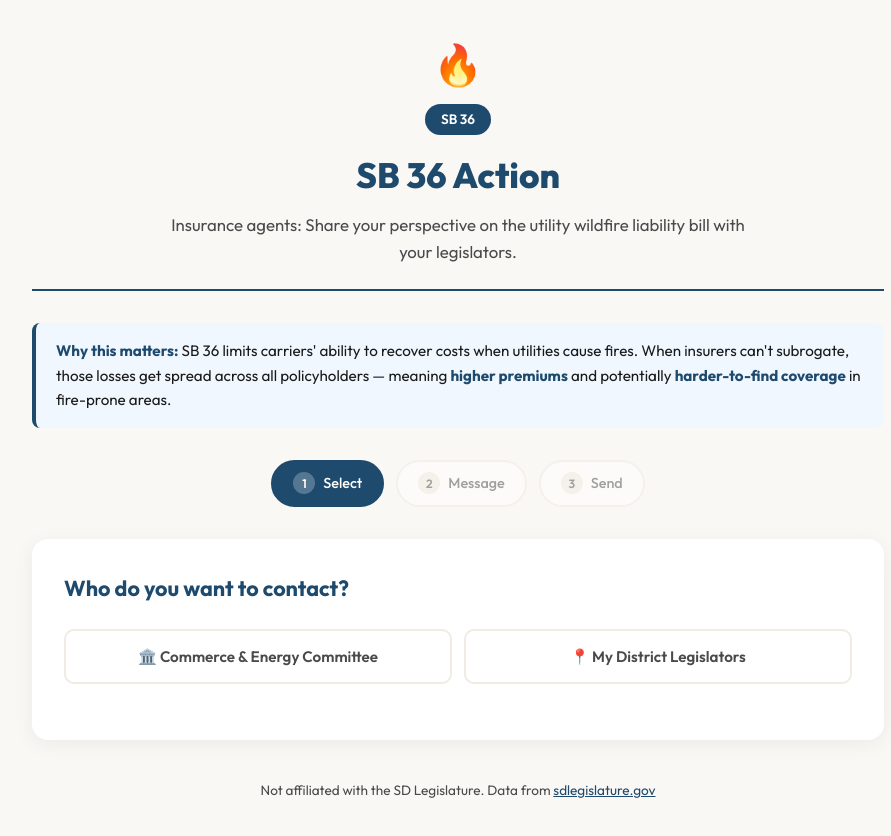
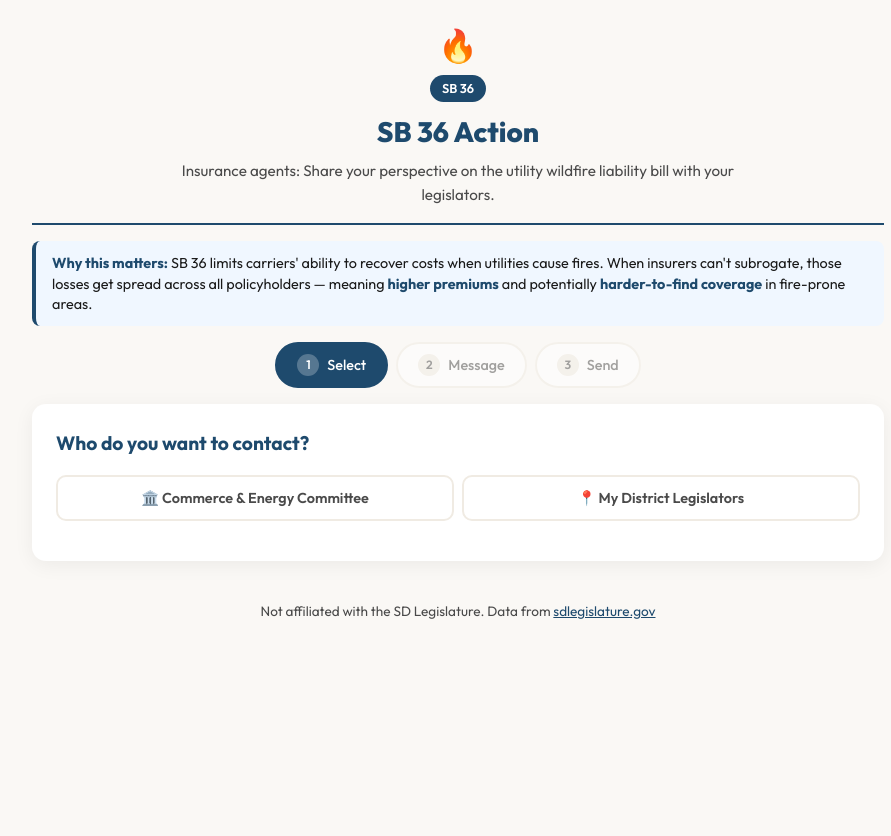
Before and after one commit to bs-stuff/SDSB36, a website: page index.html in a window 1280 px wide. Shown: the whole page, without its empty margins (182-1073 px from the left). After the commit the page ends 800 px from the top, so only its background shows below. Drawn offline with nearby package versions, Linux system fonts and the light colour scheme; some packages are replaced by stand-ins of ours.

Commit message:
Reduce desktop scrolling - compact header, alert, cards, and spacing

```diff
--- a/index.html
+++ b/index.html
@@ -40,27 +40,32 @@
         .app-container {
             max-width: 900px;
             margin: 0 auto;
-            padding: 2rem 1.5rem 4rem;
+            padding: 1.25rem 1.5rem 3rem;
         }
 
-        /* Header */
+        /* Header - compact */
         .header {
             text-align: center;
-            margin-bottom: 2rem;
-            padding-bottom: 1.5rem;
+            margin-bottom: 1rem;
+            padding-bottom: 1rem;
             border-bottom: 2px solid var(--blue-pro);
         }
 
+        .header-icon {
+            font-size: 2rem;
+            margin-bottom: 0.25rem;
+        }
+
         .header h1 {
-            font-size: 2.2rem;
+            font-size: 1.75rem;
             font-weight: 800;
             color: var(--blue-pro);
-            margin-bottom: 0.5rem;
+            margin-bottom: 0.25rem;
         }
 
         .header p {
             color: var(--text-mid);
-            font-size: 1.05rem;
+            font-size: 0.95rem;
             max-width: 600px;
             margin: 0 auto;
         }
@@ -69,33 +74,34 @@
             display: inline-block;
             background: var(--blue-pro);
             color: white;
-            padding: 0.3rem 1rem;
+            padding: 0.2rem 0.75rem;
             border-radius: 50px;
             font-weight: 600;
-            font-size: 0.85rem;
-            margin-bottom: 0.75rem;
+            font-size: 0.8rem;
+            margin-bottom: 0.5rem;
         }
 
-        /* Alert */
+        /* Alert - inline compact */
         .alert-box {
             background: #f0f7ff;
             border-left: 4px solid var(--blue-pro);
             border-radius: 8px;
-            padding: 1rem 1.25rem;
-            margin-bottom: 2rem;
-            font-size: 0.95rem;
+            padding: 0.75rem 1rem;
+            margin-bottom: 1rem;
+            font-size: 0.9rem;
+            line-height: 1.4;
         }
 
         .alert-box strong {
             color: var(--blue-pro);
         }
 
-        /* Steps */
+        /* Steps - compact */
         .steps {
             display: flex;
             justify-content: center;
-            gap: 0.75rem;
-            margin-bottom: 2rem;
+            gap: 0.5rem;
+            margin-bottom: 1rem;
         }
 
         .step {
@@ -154,43 +160,43 @@
         /* Cards */
         .card {
             background: white;
-            border-radius: 16px;
-            padding: 2rem;
+            border-radius: 14px;
+            padding: 1.5rem;
             box-shadow: 0 4px 20px rgba(0,0,0,0.06);
-            margin-bottom: 1.5rem;
+            margin-bottom: 1rem;
         }
 
         .card-header {
-            margin-bottom: 1.5rem;
+            margin-bottom: 1rem;
         }
 
         .card-header h2 {
-            font-size: 1.35rem;
+            font-size: 1.2rem;
             font-weight: 700;
             color: var(--blue-pro);
-            margin-bottom: 0.25rem;
+            margin-bottom: 0.15rem;
         }
 
         .card-header p {
             color: var(--text-mid);
-            font-size: 0.95rem;
+            font-size: 0.9rem;
         }
 
         /* Tab buttons */
         .tab-row {
             display: flex;
-            gap: 0.75rem;
-            margin-bottom: 1.5rem;
+            gap: 0.5rem;
+            margin-bottom: 1rem;
         }
 
         .tab-btn {
             flex: 1;
-            padding: 1rem;
+            padding: 0.75rem;
             border: 2px solid var(--cream-dark);
             border-radius: 10px;
             font-family: 'Outfit', sans-serif;
             font-weight: 600;
-            font-size: 0.95rem;
+            font-size: 0.9rem;
             cursor: pointer;
             background: white;
             color: var(--text-mid);
@@ -1108,7 +1114,7 @@ ${city || '[Your City]'}, SD`;
             return (
                 <div className="app-container">
                     <header className="header">
-                        <div style={{ fontSize: '2.5rem', marginBottom: '0.5rem' }}>🔥</div>
+                        <div className="header-icon">🔥</div>
                         <span className="bill-badge">SB 36</span>
                         <h1>SB 36 Action</h1>
                         <p>Insurance agents: Share your perspective on the utility wildfire liability bill with your legislators.</p>
```
